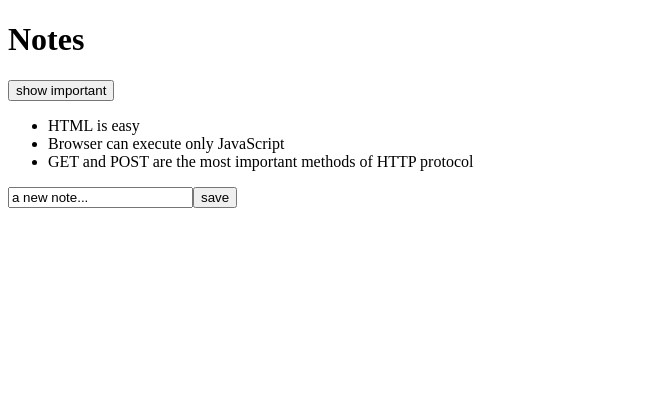
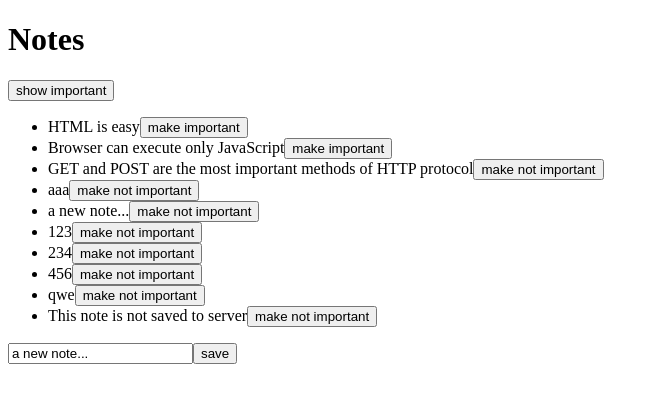
Before and after one commit to areizas/fullstack-open-course-exercises, a React (Create React App) app in the folder part2/1-notes/: page / in a window 1280 px wide. Shown: the top 402 px of the page, without its empty margins (0-659 px from the left). Built offline with nearby package versions, Linux system fonts and the light colour scheme; data requests are answered from the project's data file.

Commit message:
Part 2d: Update Notes app to use services and catch promise requests

```diff
--- a/part2/1-notes/db.json
+++ b/part2/1-notes/db.json
@@ -4,7 +4,7 @@
       "id": 1,
       "content": "HTML is easy",
       "date": "2019-05-30T17:30:31.098Z",
-      "important": true
+      "important": false
     },
     {
       "id": 2,
@@ -17,6 +17,42 @@
       "content": "GET and POST are the most important methods of HTTP protocol",
       "date": "2019-05-30T19:20:14.298Z",
       "important": true
+    },
+    {
+      "content": "aaa",
+      "date": "2021-02-05T23:21:48.651Z",
+      "important": true,
+      "id": 4
+    },
+    {
+      "content": "a new note...",
+      "date": "2021-02-05T23:26:18.283Z",
+      "important": true,
+      "id": 5
+    },
+    {
+      "content": "123",
+      "date": "2021-02-05T23:28:03.498Z",
+      "important": true,
+      "id": 6
+    },
+    {
+      "content": "234",
+      "date": "2021-02-05T23:28:33.049Z",
+      "important": true,
+      "id": 7
+    },
+    {
+      "content": "456",
+      "date": "2021-02-05T23:28:36.610Z",
+      "important": true,
+      "id": 8
+    },
+    {
+      "content": "qwe",
+      "date": "2021-02-06T00:03:54.360Z",
+      "important": true,
+      "id": 9
     }
   ]
 }
--- a/part2/1-notes/src/App.js
+++ b/part2/1-notes/src/App.js
@@ -1,6 +1,6 @@
 import React, {useState, useEffect} from 'react'
-import axios from "axios";
 import Note from "./components/Note";
+import noteService from './services/notes'
 
 const App = () => {
     const [notes, setNotes] = useState([])
@@ -8,32 +8,47 @@ const App = () => {
     const [showAll, setShowAll] = useState(true)
 
     useEffect(()=>{
-        console.log("effect")
-        axios
-            .get('http://localhost:3001/notes')
-            .then( response => {
-                console.log('promise fulfilled')
-                setNotes(response.data)
+        noteService
+            .getAll()
+            .then( initialNotes => {
+                setNotes(initialNotes)
             })
     }, [])
-    console.log('render',notes.length,'notes')
 
     const addNote = (event) => {
         event.preventDefault()
-        console.log('button clicked',event.target)
         const noteObject = {
-            id: notes.length+1,
             content: newNote,
             date: new Date().toISOString(),
             important: Math.random()<0.5
         }
-        setNotes(notes.concat(noteObject))
-        setNewNote('')
+        noteService
+            .create(noteObject)
+            .then(returnedNote => {
+                setNotes(notes.concat(returnedNote))
+                setNewNote('')
+            })
     }
 
     const handleOnChange = (event) => {
-        console.log(event.target.value)
         setNewNote(event.target.value)
+    }
+
+    const toggleImportanceOf = (id) => {
+        const note = notes.find( note => note.id === id)
+        const updatedNote = {...note, important: !note.important}
+
+        noteService
+            .update(id,updatedNote)
+            .then( returnedNote => {
+                setNotes(notes.map( note => note.id!==id ? note : returnedNote))
+            })
+            .catch(error => {
+                alert(
+                    `the note '${note.content}' was already deleted from server`
+                )
+                setNotes(notes.filter(n => n.id !== id))
+            })
     }
 
     const notesToShow = showAll ? notes : notes.filter(note => note.important)
@@ -46,7 +61,7 @@ const App = () => {
             </button>
             <ul>
                 {notesToShow.map(note =>
-                    <Note key={note.id} note={note} />
+                    <Note key={note.id} note={note} toggleImportance={()=>toggleImportanceOf(note.id)}/>
                 )}
             </ul>
             <form onSubmit={addNote}>
--- a/part2/1-notes/src/components/Note.js
+++ b/part2/1-notes/src/components/Note.js
@@ -1,8 +1,14 @@
 import React from 'react'
 
-const Note = ({note}) => {
+const Note = ({note, toggleImportance}) => {
+    const label = note.important
+    ? 'make not important' : 'make important'
+
     return (
-        <li> {note.content} </li>
+        <li>
+            {note.content}
+            <button onClick={toggleImportance}>{label}</button>
+        </li>
     )
 }
 
--- /dev/null
+++ b/part2/1-notes/src/services/notes.js
@@ -0,0 +1,26 @@
+import axios from "axios";
+
+const baseUrl = 'http://localhost:3001/notes'
+
+const getAll = () => {
+    const request = axios.get(baseUrl)
+    const nonExisting = {
+        id: 10000,
+        content: 'This note is not saved to server',
+        date: '2019-05-30T17:30:31.098Z',
+        important: true,
+    }
+    return request.then( response => response.data.concat(nonExisting))
+}
+
+const create = newObject => {
+    const request = axios.post(baseUrl, newObject)
+    return request.then( response => response.data)
+}
+
+const update = (id,newObject) => {
+    const request = axios.put(`${baseUrl}/${id}`,newObject)
+    return request.then( response => response.data)
+}
+
+export default { getAll, create, update}
```
